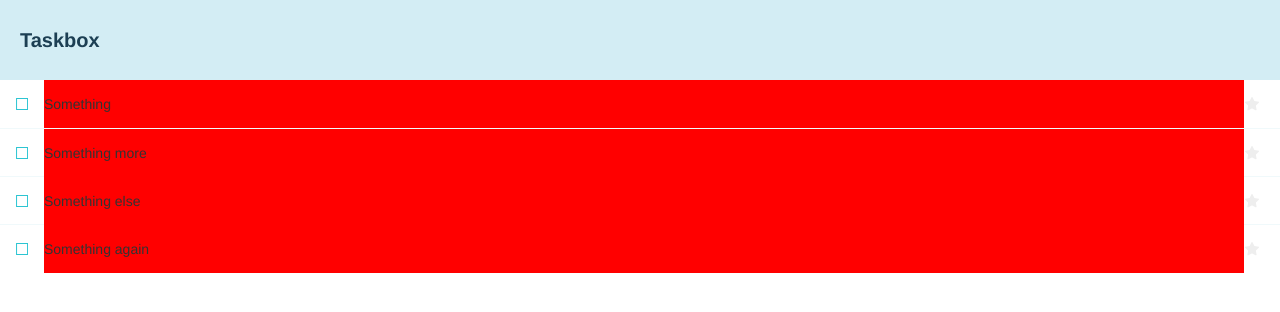
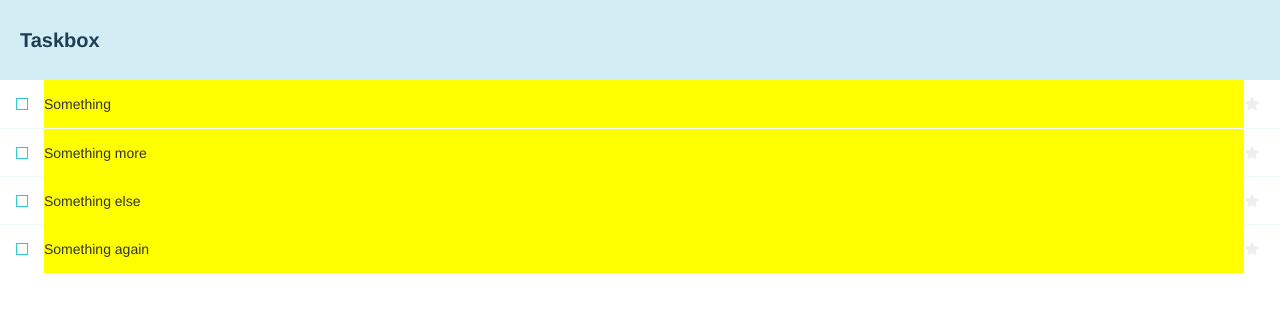
Before and after one commit to kiyj12/storybook_practicing, a React (Create React App) app: page / in a window 1280 px wide. Shown: the top 312 px of the page. Built offline with nearby package versions, Linux system fonts and the light colour scheme; a web font is replaced by a local one.

Commit message:
change-task-background to yellow

```diff
--- a/src/components/Task.js
+++ b/src/components/Task.js
@@ -23,7 +23,7 @@ export default function Task({
           value={title}
           readOnly={true}
           placeholder="Input title"
-          style={{ background: "red" }}
+          style={{ background: "yellow" }}
         />
       </div>
 
```
